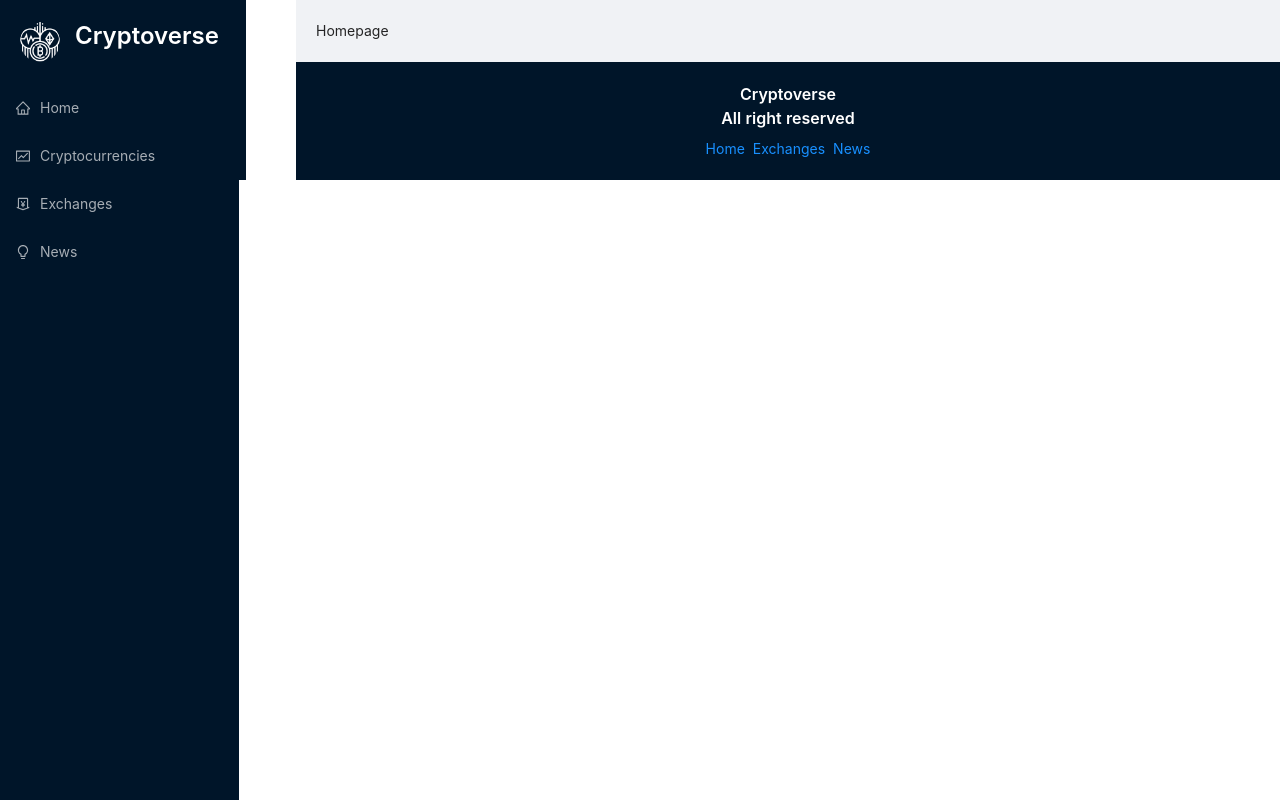
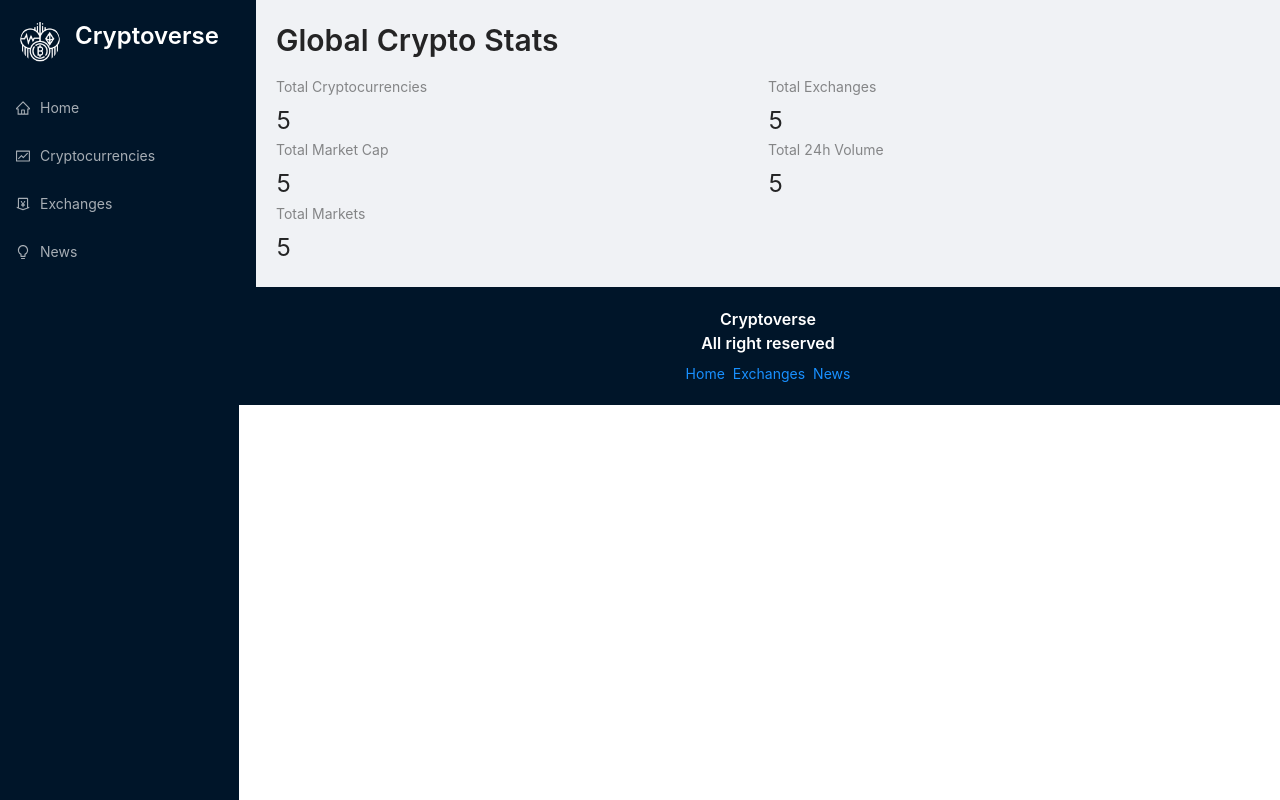
Before and after one commit to Automedon/crypto-app, a React (Create React App) app: page / in a window 1280 px wide. Built offline with nearby package versions, Linux system fonts and the light colour scheme.

Commit message:
Homepage

```diff
--- a/src/App.css
+++ b/src/App.css
@@ -73,23 +73,23 @@
   align-items: center;
 }
 
-@media screen and (max-width: 1300px) {
-  .main {
-    margin-left: 50px;
-  }
-}
+/*@media screen and (max-width: 1300px) {*/
+/*  .main {*/
+/*    margin-left: 50px;*/
+/*  }*/
+/*}*/
 
-@media screen and (max-width: 1170px) {
-  .main {
-    margin-left: 50px;
-  }
-}
+/*@media screen and (max-width: 1170px) {*/
+/*  .main {*/
+/*    margin-left: 50px;*/
+/*  }*/
+/*}*/
 
-@media screen and (max-width: 1000px) {
-  .main {
-    margin-left: 100px;
-  }
-}
+/*@media screen and (max-width: 1000px) {*/
+/*  .main {*/
+/*    margin-left: 100px;*/
+/*  }*/
+/*}*/
 
 @media screen and (max-width: 800px) {
   .app {
--- a/src/components/Homepage.jsx
+++ b/src/components/Homepage.jsx
@@ -1,7 +1,34 @@
 import React from "react";
+import { Link } from "react-router-dom";
+import millify from "millify";
+import { Typography, Row, Col, Statistic } from "antd";
+const { Title } = Typography;
 
 const Homepage = () => {
-  return <div>Homepage</div>;
+  return (
+    <>
+      <Title level={2} className="heading">
+        Global Crypto Stats
+      </Title>
+      <Row>
+        <Col span={12}>
+          <Statistic title="Total Cryptocurrencies" value="5" />{" "}
+        </Col>
+        <Col span={12}>
+          <Statistic title="Total Exchanges" value="5" />
+        </Col>
+        <Col span={12}>
+          <Statistic title="Total Market Cap" value="5" />
+        </Col>
+        <Col span={12}>
+          <Statistic title="Total 24h Volume" value="5" />
+        </Col>
+        <Col span={12}>
+          <Statistic title="Total Markets" value="5" />
+        </Col>
+      </Row>
+    </>
+  );
 };
 
 export default Homepage;
```
